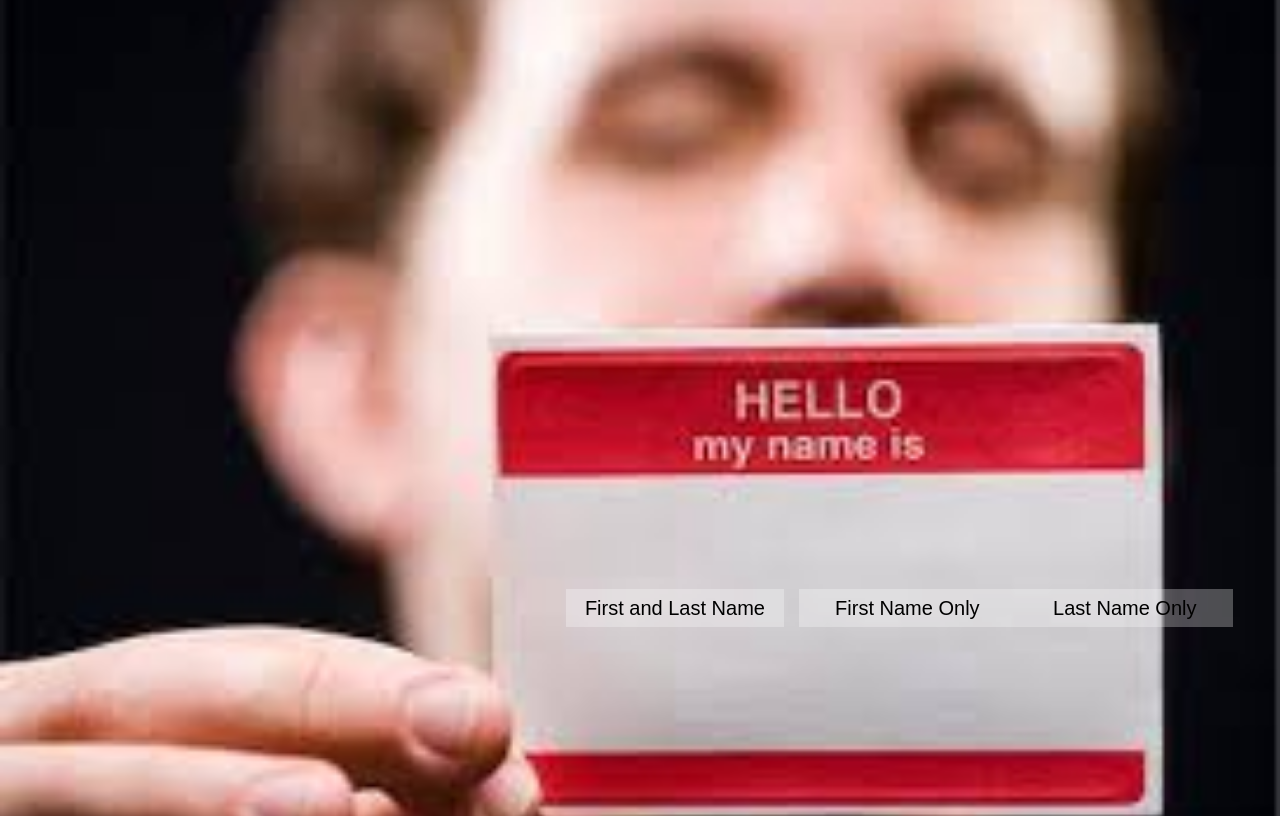
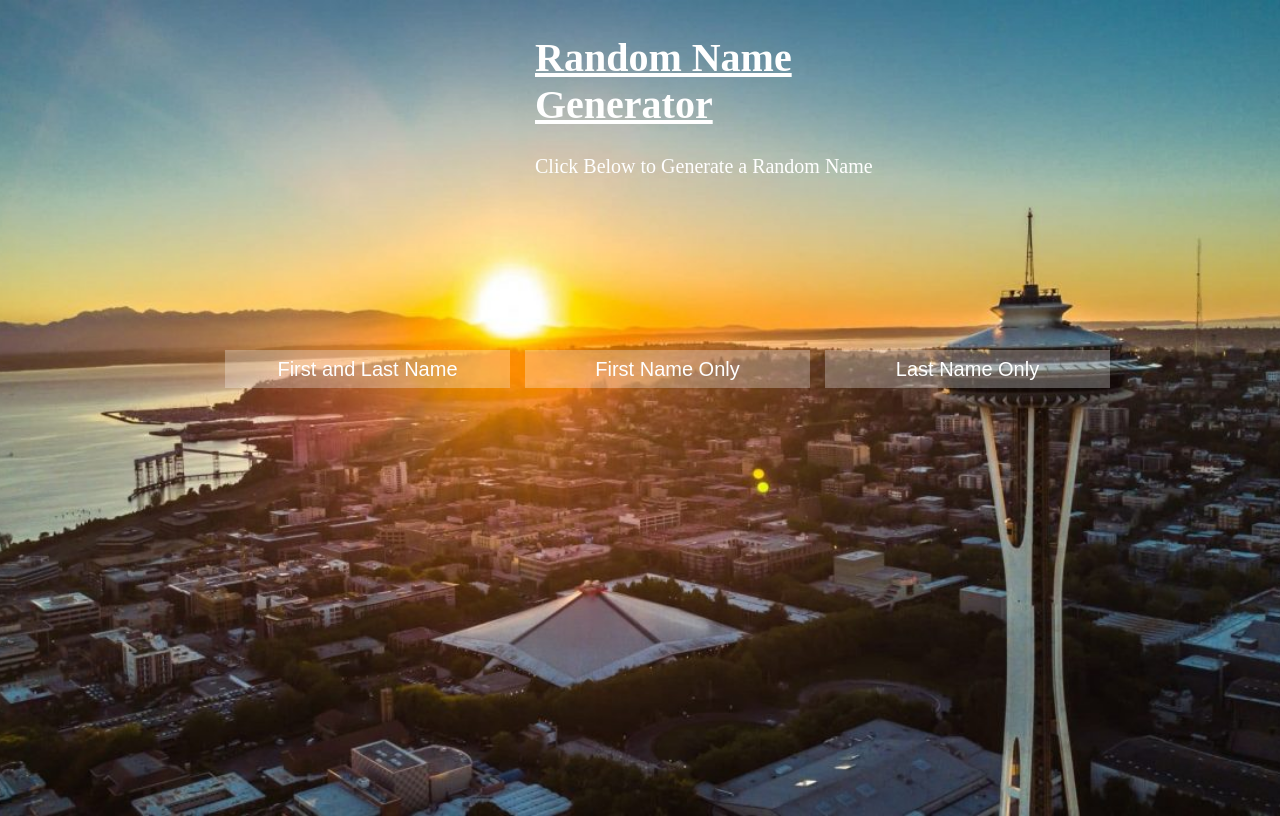
Before and after one commit to Benzzz5066/Random-Name-Generator-JS-HTML, a plain HTML site: page index.html in a window 1280 px wide. Drawn offline with nearby package versions, Linux system fonts and the light colour scheme.

Commit message:
changed background, changed position of buttons, added proper title, changed web page title

```diff
--- a/index.html
+++ b/index.html
@@ -1,7 +1,7 @@
 <html>
 <head>
     <title>
-        Ben's Random Name Generator
+    Random Name Generator
     </title>
     <meta charset="UTF-8">
     <meta http=-equiv="X-UA-Compatible" content="IE=edge">
@@ -15,13 +15,19 @@
 
 <body>
 
-    <button id="title"class="title" type ="button">Ben's Random Name Generator</button>
+
     <button id="button1"class="button1" type="button">First and Last Name</button>
     <button id="button2"class="button2" type ="button">First Name Only</button>
     <button id="button3"class="button3" type ="button">Last Name Only</button>
 
     <div id="output"></div>
 
+    <div class="col">
+        <h1><b><u>Random Name Generator</u></b></h1>
+        <p>Click Below to Generate a Random Name</p>
+
+    </div>
+
         <script src='randomname.js'></script>
 
 </body>
--- a/style.css
+++ b/style.css
@@ -3,18 +3,18 @@ body {
     justify-content: center;
     align-items: center;
     min-height: 100vh;
-    background: url('name.jpg') no-repeat;
+    background: url('sunset.jpg') no-repeat;
     background-size: cover;
     background-position: center;
 }
 
 .button1{
-    position: relative;
+    position: absolute;
     font-size: 20px;
-    top: 200px; left: 250px;
+    top: 350px; left: 225px;
     width: 285px;
     background-color: rgba(255, 255, 255, 0.281);
-    color: #000000;
+    color: #ffffff;
     border: none;
     border-radius: 2;
     padding: 7.5px 10px;
@@ -22,23 +22,23 @@ body {
 }
 
 #output {
-    position: relative;
+    position: absolute;
     font-size: 20px;
-    top: 285px; left: -265px;
+    top: 400px; left: 600px;
     width: 300px;
     background: transparent;
-    color: #000000;
+    color: #ffffff;
     border-radius: 10px;
     padding: 30px 40px;
 }
 
 .button2{
-    position: relative;
+    position: absolute;
     font-size: 20px;
-    top: 200px; left: 265px;
+    top: 350px; left: 525px;
     width: 285px;
     background-color: rgba(255, 255, 255, 0.281);
-    color: #000000;
+    color: #ffffff;
     border: none;
     border-radius: 2;
     padding: 7.5px 10px;
@@ -46,26 +46,26 @@ body {
 }
 
 .button3{
-    position: relative;
+    position: absolute;
     font-size: 20px;
-    top: 200px; left: 265px;
+    top: 350px; left: 825px;
     width: 285px;
     background-color: rgba(255, 255, 255, 0.281);
-    color: #000000;
+    color: #ffffff;
     border: none;
     border-radius: 2;
     padding: 7.5px 10px;
     cursor:pointer;
 }
 
-.title{
-    position: relative;
+.col{
+    position: absolute;
     font-size: 20px;
-    top: -450px; left: -175px;
+    top: 0px; left: 525px;
     width: 400px;
-    background-color: rgba(255, 255, 255, 0.733);
-    color: #000000;
+    background-color: transparent;
+    color: #ffffff;
     border: none;
-    border-radius: 5;
-    padding: 15px 20px;
+    border-radius: 2;
+    padding: 7.5px 10px;
 }
```
Also changed, not shown: randomnametestgeany.html (deleted, +0 -21 lines).
